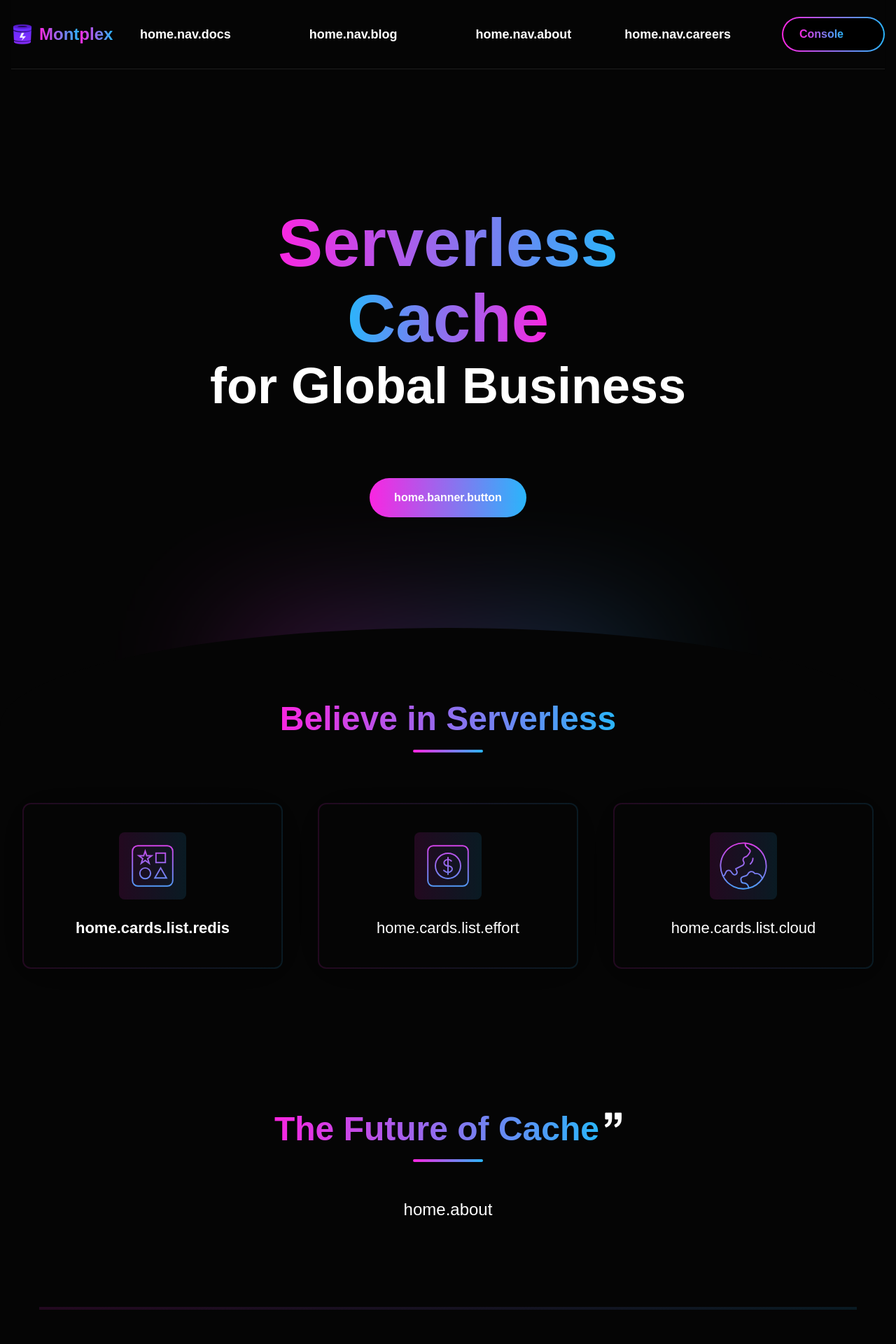
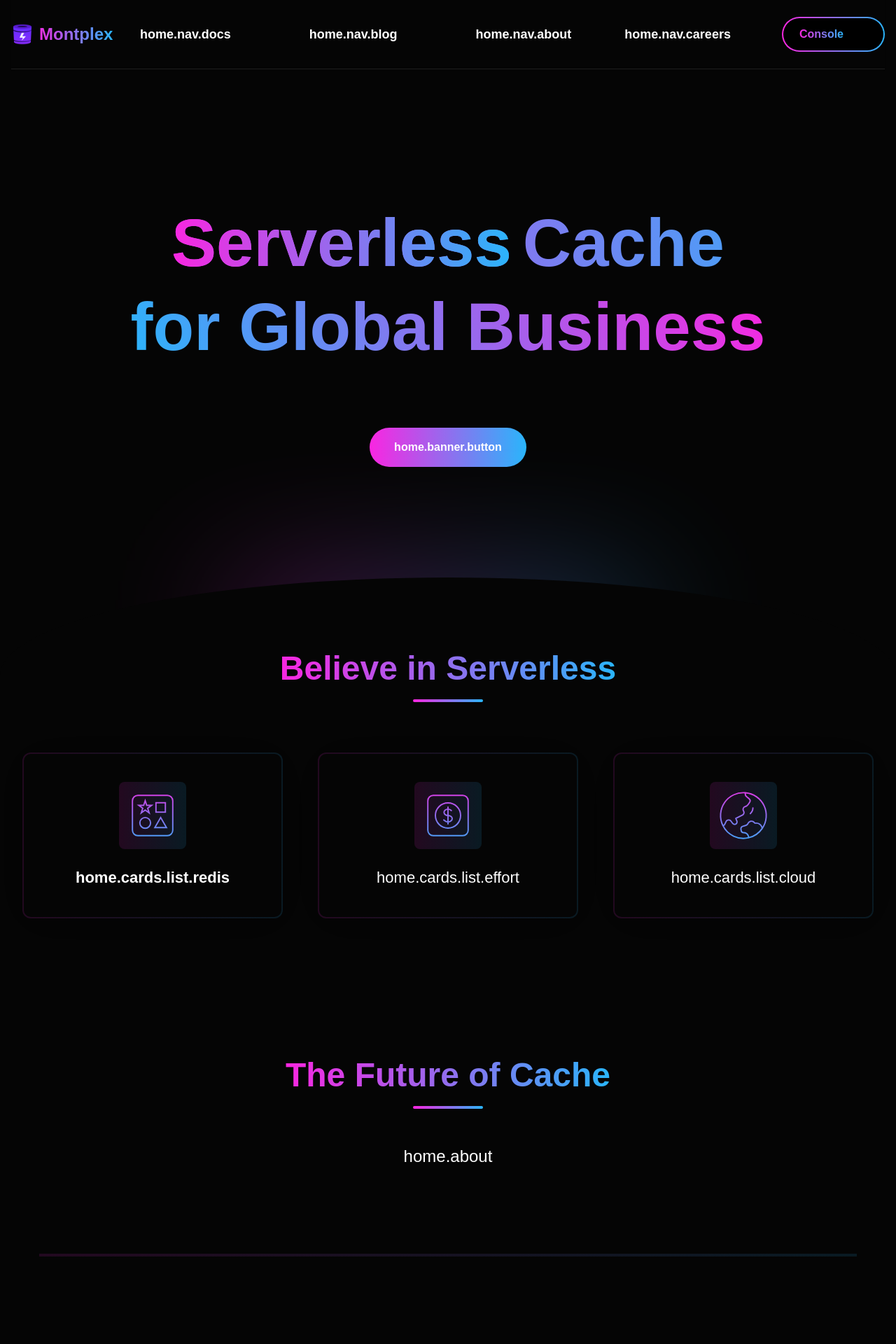
Before and after one commit to montplex/engula-web-client, a Vue app: page / in a window 1280 px wide. Shown: the top 1920 px of the page at 70% size. Built offline with nearby package versions, Linux system fonts and the light colour scheme; a web font is replaced by a local one; what @highlightjs/vue-plugin, vue-web-terminal would draw is missing.

Commit message:
格式: 🎨 homepage

```diff
--- a/src/components/Home/About.vue
+++ b/src/components/Home/About.vue
@@ -32,7 +32,7 @@
 				<div class="text-center">
 					<span class="!text-white text-5xl mb-12">
 						<span class="text-block">The Future of Cache</span>
-						<svg
+						<!-- 	<svg
 							xmlns="http://www.w3.org/2000/svg"
 							fill="currentColor"
 							class="inline-block w-8 h-8 mb-8 pl-2"
@@ -41,9 +41,9 @@
 							<path
 								d="M925.036 57.197h-304c-27.6 0-50 22.4-50 50v304c0 27.601 22.4 50 50 50h145.5c-1.9 79.601-20.4 143.3-55.4 191.2-27.6 37.8-69.399 69.1-125.3 93.8-25.7 11.3-36.8 41.7-24.8 67.101l36 76c11.6 24.399 40.3 35.1 65.1 24.399 66.2-28.6 122.101-64.8 167.7-108.8 55.601-53.7 93.7-114.3 114.3-181.9 20.601-67.6 30.9-159.8 30.9-276.8v-239c0-27.599-22.401-50-50-50zM106.036 913.497c65.4-28.5 121-64.699 166.9-108.6 56.1-53.7 94.4-114.1 115-181.2 20.6-67.1 30.899-159.6 30.899-277.5v-239c0-27.6-22.399-50-50-50h-304c-27.6 0-50 22.4-50 50v304c0 27.601 22.4 50 50 50h145.5c-1.9 79.601-20.4 143.3-55.4 191.2-27.6 37.8-69.4 69.1-125.3 93.8-25.7 11.3-36.8 41.7-24.8 67.101l35.9 75.8c11.601 24.399 40.501 35.2 65.301 24.399z"
 							></path>
-						</svg>
+						</svg> -->
 					</span>
-					<CuttingLine class="mt-2 mx-auto mb-6" />
+					<CuttingLine class="mt-5 mx-auto mb-6" />
 				</div>
 				<!-- <span class="inline-block h-1 w-10 rounded bg-indigo-500 mb-12"></span> -->
 
--- a/src/components/Home/Header.vue
+++ b/src/components/Home/Header.vue
@@ -8,9 +8,9 @@
 						<a href="#" class="flex items-center">
 							<span class="sr-only">MontPlex</span>
 							<img src="@/assets/images/main-logo.png" alt="" />
-							<div class="flex items-center pl-2 font-semibold text-2xl">
-								<span class="text-block">Mont</span>
-								<span class="text-block">plex</span>
+							<div class="flex items-center pl-2 font-semibold text-2xl text-block">
+								<span>Mont</span>
+								<span>plex</span>
 							</div>
 						</a>
 					</div>
--- a/src/components/Home/Pricing.vue
+++ b/src/components/Home/Pricing.vue
@@ -39,7 +39,7 @@
 			<PricingChild />
 			<!-- meat -->
 			<div class="flex items-center flex-col text-white mb-28" style="font-family: 'Airbnbcereal book'">
-				<p>Read write throughput cost is $0.15 per GB per month.</p>
+				<!-- <p>Read write throughput cost is $0.15 per GB per month.</p> -->
 				<!-- 	<p>
 					Each plan has
 					<a
--- a/src/components/Home/TopDescription.vue
+++ b/src/components/Home/TopDescription.vue
@@ -12,13 +12,17 @@
 			</div> -->
 			<div class="flex mt-14 justify-center flex-col text-8xl gap-3 font-bold text-center">
 				<!-- Serverless Cache for Global Business -->
-				<div class="">
-					<span class="text-block">Serverless</span>
+				<div class="flex justify-center flex-col md:flex-row text-block">
+					<div><span class="text-block">Serverless</span></div>
+					<div>
+						<!-- style="background-image: linear-gradient(-90deg, #f926e1, #2ab5fb)" -->
+						<span class="pl-4">Cache</span>
+					</div>
 				</div>
-				<div>
-					<span class="text-block" style="background-image: linear-gradient(-90deg, #f926e1, #2ab5fb)">Cache</span>
+				<div></div>
+				<div class="mb-8">
+					<span class="text-block" style="background-image: linear-gradient(-120deg, #f926e1, #2ab5fb)">for Global Business</span>
 				</div>
-				<div class="text-white text-7xl mb-8">for Global Business</div>
 				<!-- <h3 class="md:text-4xl text-[26px] text-white text-center"></h3> -->
 			</div>
 
```
